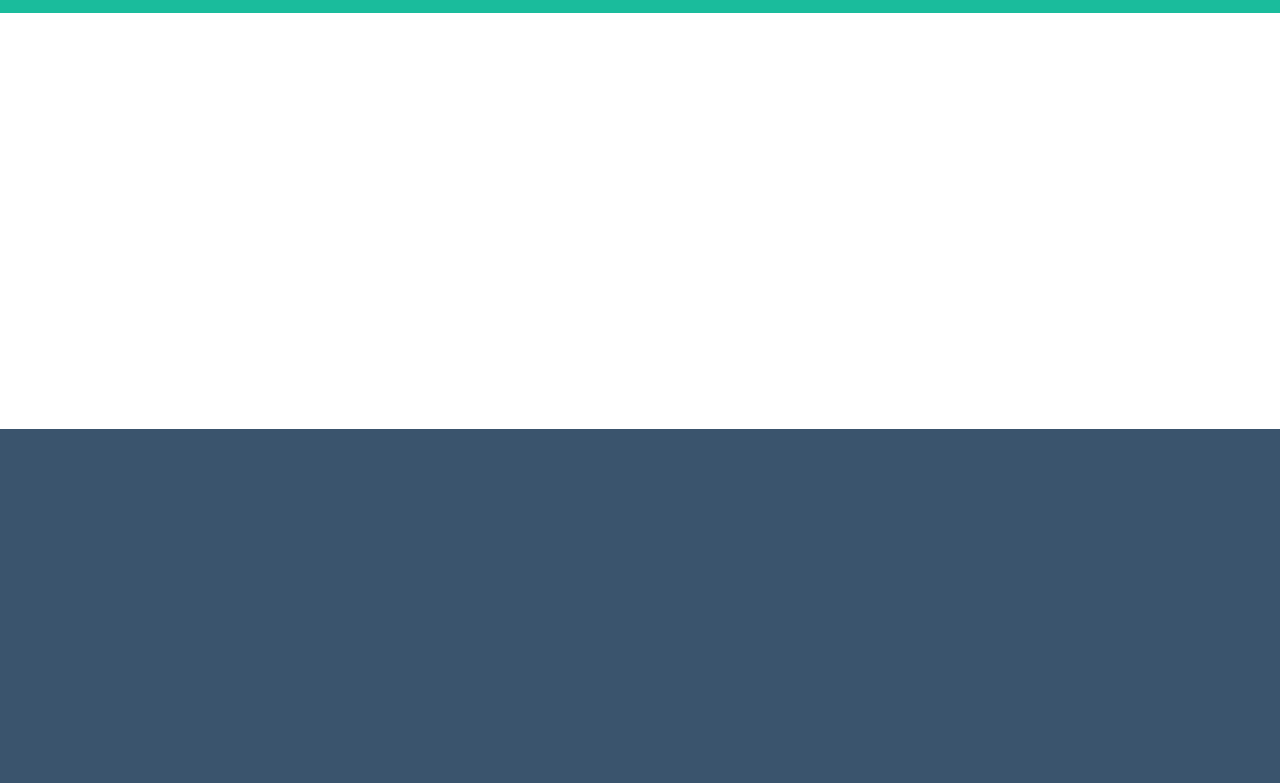
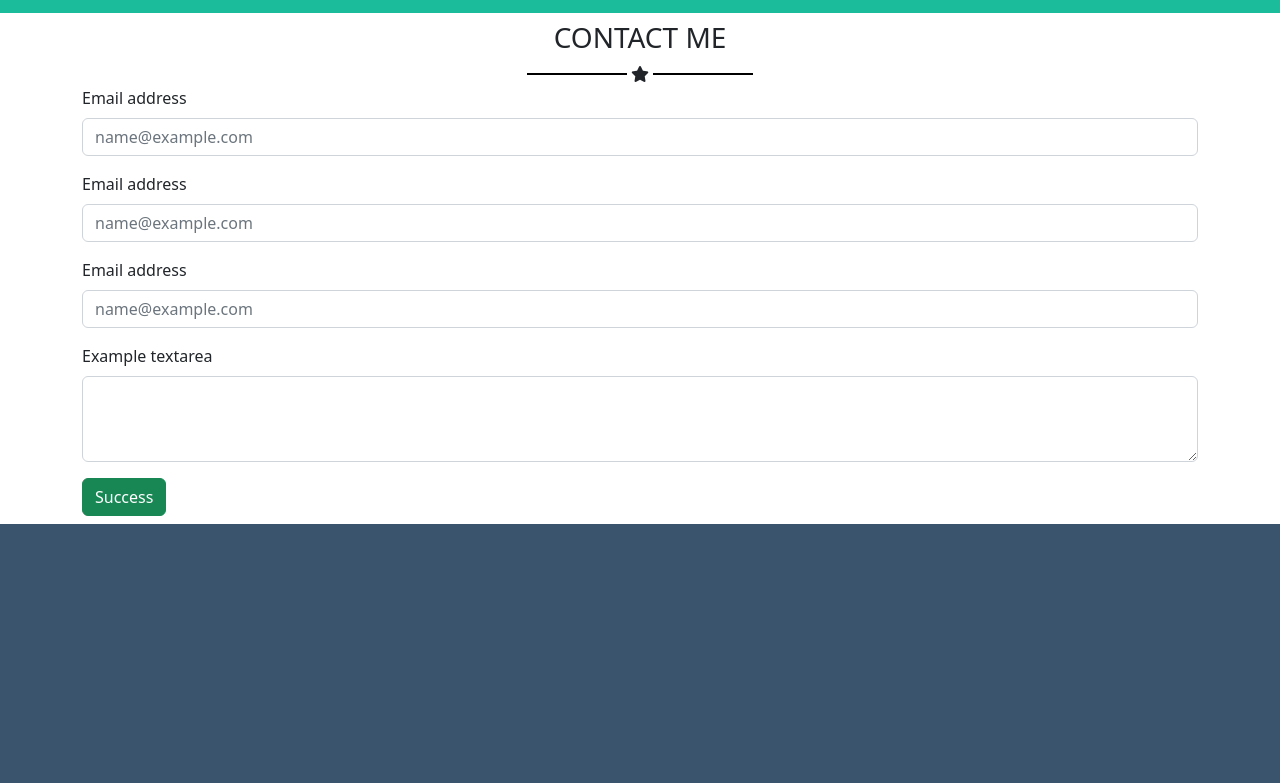
Before and after one commit to lucaruboni/html-css-bootstrap-freelancer, a plain HTML site: page index.html in a window 1280 px wide. Shown: the part 1501-2284 px from the top of the page. Drawn offline with nearby package versions, Linux system fonts and the light colour scheme.

Commit message:
[fix] some error

```diff
--- a/index.html
+++ b/index.html
@@ -110,12 +110,12 @@
 
                      <div class="row justify-content-center">
 
-                        <div class=" col-6 text_container d-flex align-items-center text-light mb-4">
+                        <div class=" col-12 col-md-6 text_container d-flex align-items-center text-light mb-4">
                             <p>Lorem ipsum dolor sit, amet consectetur adipisicing elit. Quos labore dolores, consequatur quidem nam corporis eligendi minima quod, cumque, facere molestias explicabo quasi laudantium enim in unde blanditiis et. Ratione eum vero numquam tempora libero ab blanditiis nihil sapiente inventore?
                             </p>
                          </div>
 
-                         <div class=" col-6 text_container d-flex align-items-center text-light mb-4">
+                         <div class=" col-12 col-md-6 text_container d-flex align-items-center text-light mb-4">
                             Lorem, ipsum dolor sit amet consectetur adipisicing elit. Quod dolorum earum officia in quisquam doloribus, sapiente neque aspernatur sunt magnam consequatur, deleniti explicabo facilis cupiditate accusamus eius excepturi blanditiis ducimus corrupti! Necessitatibus exercitationem nobis ducimus ipsa accusamus accusantium, quibusdam incidunt.
                          </div>
                          <a href="#" class="text-center my-3">
@@ -128,21 +128,43 @@
              </section>
 
 
-            <section class="contact_debug mb-2">
-               <div class="container container-sm container-md container-lg container-xl
-               container-xxl w-100">
-                    <div class="justify-content-center col_contact_debug d-flex">
-                        <div class=" col-12 text_container d-flex align-items-center">
-
+            <section class="contact mb-2">
+               <div class="container">
+                <div class="text-center">
+                    <h3>CONTACT ME</h3>
+                    <div class="divider d-flex flex-row m-auto justify-content-center">
+                        <span class="d-inline-block align-self-center" id="divider_black"></span>
+                        <i class="fa-solid fa-star m-1"></i>
+                        <span class="d-inline-block align-self-center" id="divider_black"></span>
+                    </div>
+                </div>
+                    <div class="row">
+                        <div class=" col-12">
+                            <div class="mb-3">
+                                <label for="exampleFormControlInput1" class="form-label">Email address</label>
+                                <input type="email" class="form-control" id="exampleFormControlInput1" placeholder="name@example.com">
+                              </div>
+                              <div class="mb-3">
+                                <label for="exampleFormControlInput1" class="form-label">Email address</label>
+                                <input type="email" class="form-control" id="exampleFormControlInput1" placeholder="name@example.com">
+                              </div>
+                              <div class="mb-3">
+                                <label for="exampleFormControlInput1" class="form-label">Email address</label>
+                                <input type="email" class="form-control" id="exampleFormControlInput1" placeholder="name@example.com">
+                              </div>
+                              <div class="mb-3">
+                                <label for="exampleFormControlTextarea1" class="form-label">Example textarea</label>
+                                <textarea class="form-control" id="exampleFormControlTextarea1" rows="3"></textarea>
+                              </div>
+                              <button type="button" class="btn btn-success">Success</button>
                         </div>
                     </div>
                 </div>
             </section>
 
             <section class="main_bottom_debug">
-                <div class="container container-sm container-md container-lg container-xl
-                container-xxl w-100">
-                     <div class="justify-content-center col_bottom_debug d-flex">
+                <div class="container">
+                     <div class="row">
                          <div class=" col-12 text_container d-flex align-items-center">
 
                          </div>
@@ -151,8 +173,7 @@
              </section>
 
              <section class="footer footer_debug">
-                <div class="container container-sm container-md container-lg container-xl
-               container-xxl w-100">
+                <div class="container">
 
                 </div>
              </section>
```
